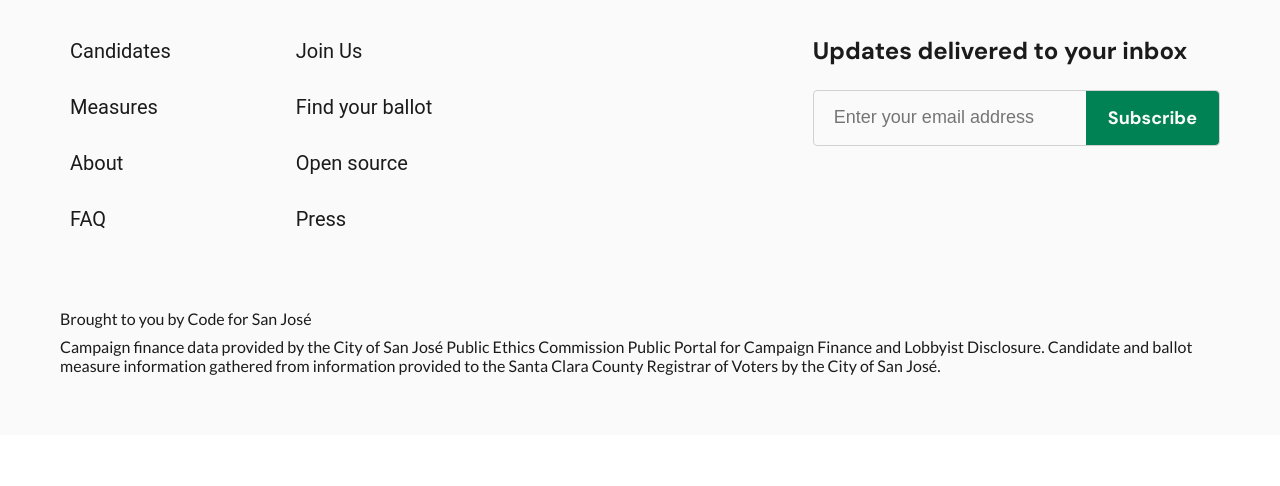
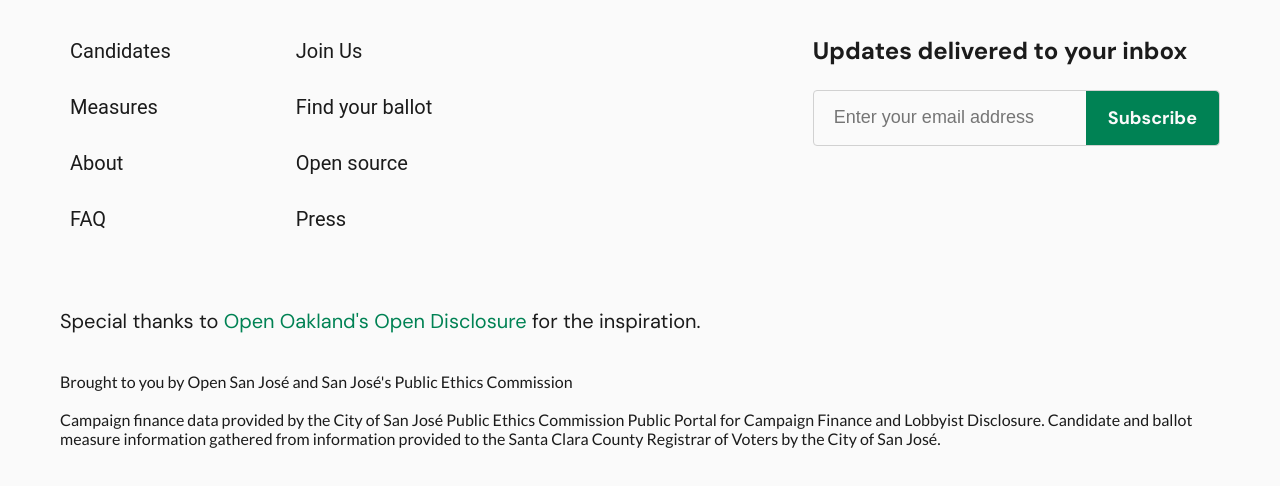
Before and after one commit to codeforsanjose/open-disclosure, a Gatsby site: page / in a window 1280 px wide. Shown: the part 4632-5118 px from the top of the page. Before the commit the page ends 5067 px from the top, so only its background shows below. Built offline with nearby package versions, Linux system fonts and the light colour scheme; Gatsby itself is replaced by a stand-in of ours.

Commit message:
Adds thanks to Open Oakland

```diff
--- a/src/components/layout.js
+++ b/src/components/layout.js
@@ -120,7 +120,17 @@ export default class Layout extends React.PureComponent {
               </div>
             </div>
             <div className={styles.footerBottom}>
-              <p>Brought to you by Code for San José</p>
+              <h1>
+                Special thanks to{" "}
+                <a href="https://www.opendisclosure.io/">
+                  Open Oakland's Open Disclosure
+                </a>{" "}
+                for the inspiration.
+              </h1>
+              <p>
+                Brought to you by Open San José and San José's Public Ethics
+                Commission
+              </p>
               <p>
                 Campaign finance data provided by the City of San José Public
                 Ethics Commission Public Portal for Campaign Finance and
--- a/src/components/layout.module.scss
+++ b/src/components/layout.module.scss
@@ -100,14 +100,20 @@ $hoverGreen: #025b3c;
 }
 
 .footerBottom {
-  padding-bottom: 6rem;
+  padding-bottom: 4rem;
+
+  h1 {
+    font-size: 2rem;
+    font-weight: 400;
+    margin-bottom: 4rem;
+    a {
+      color: $primaryGreen;
+    }
+  }
 
   p {
     font-size: 1.6rem;
-  }
-
-  p:first-child {
-    margin-bottom: 1rem;
+    margin-bottom: 2rem;
   }
 }
 
@@ -174,6 +180,11 @@ $hoverGreen: #025b3c;
   .footerBottom {
     padding-bottom: 0;
 
+    h1 {
+      font-size: 1.4rem;
+      margin-bottom: 2rem;
+    }
+
     p {
       font-size: 1rem;
       color: #787878;
```
